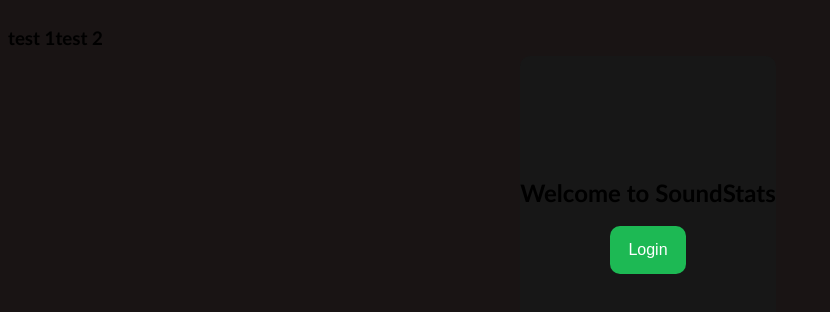
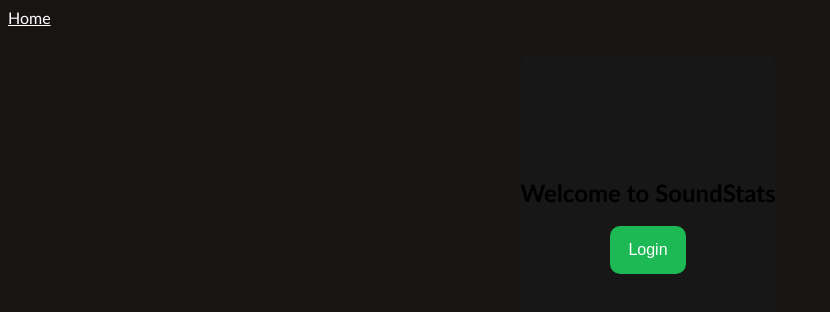
Before and after one commit to AlessioRW/FE-Module-Project, a React (Create React App) app: page / in a window 1280 px wide. Shown: the top 312 px of the page, without its empty margins (0-830 px from the left). Built offline with nearby package versions, Linux system fonts and the light colour scheme.

Commit message:
added navbar functionality

```diff
--- a/src/App.js
+++ b/src/App.js
@@ -30,8 +30,8 @@
   return (
     <TokenContext.Provider value={token}>
       <div className="App">
-        <Navbar />
         <BrowserRouter>
+          <Navbar />
           <Routes>
             <Route exact path='/' element={<Home />} />
           </Routes>
--- a/src/components/Navbar.jsx
+++ b/src/components/Navbar.jsx
@@ -1,4 +1,5 @@
-import '../styles/components/navbar.scss'
+import { Link } from "react-router-dom";
+import '../styles/components/navbar.scss';
 
 export function Navbar(){
 
@@ -8,12 +9,10 @@
 
             <div className="nav-items">
                <div className="nav-item">
-                    <h3>test 1</h3>
+                    <Link to='/' className="link">Home</Link>
                </div>
 
-               <div className="nav-item">
-                    <h3>test 2</h3>
-               </div>
+
 
 
             </div>
--- a/src/pages/Home.jsx
+++ b/src/pages/Home.jsx
@@ -57,7 +57,7 @@
         )
     } else {
         if (profile){
-            console.log(profile)
+            // console.log(profile)
             return (
                 <div className="home logged-in">
 
@@ -145,7 +145,7 @@
                             <h2 className="title">My Playlists</h2>
                             <div className="playlists">
                                 {playlists.map((playlist) => {
-                                    console.log(playlist)
+                                    // console.log(playlist)
 
                                     let playlistName = playlist.name
                                     if (playlistName.length > 20){
--- a/src/styles/components/navbar.scss
+++ b/src/styles/components/navbar.scss
@@ -9,7 +9,9 @@
     .nav-items{
         display: flex;
         .nav-item{
-
+            .link{
+                color:white;
+            }
         }
     }
 }
```
